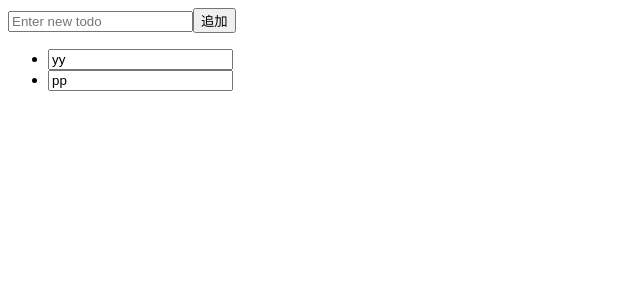
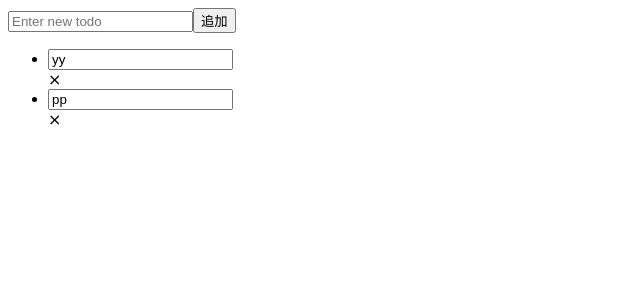
Before and after one commit to terashi77/reactTodoPractice, a Next.js app: page / in a window 1280 px wide. Shown: the top 300 px of the page, without its empty margins (0-640 px from the left). Built offline with nearby package versions, Linux system fonts and the light colour scheme.

Commit message:
タスクを一覧から削除するボタンを作成

```diff
--- a/components/TodoItem.tsx
+++ b/components/TodoItem.tsx
@@ -21,6 +21,12 @@ const TodoItem = (props: TodoItemInterface) => {
           }
         />
       </div>
+      <div
+        className="item-remove"
+        onClick={() => props.handleTodoRemove(props.todo.id)}
+      >
+        ⨯
+      </div>
     </div>
   );
 };
--- a/components/TodoList.tsx
+++ b/components/TodoList.tsx
@@ -8,7 +8,11 @@ const TodoList = (props: TodoListInterface) => {
       <ul>
         {props.todos.map((todo) => (
           <li key={todo.id}>
-            <TodoItem todo={todo} handleTodoUpdate={props.handleTodoUpdate} />
+            <TodoItem
+              todo={todo}
+              handleTodoUpdate={props.handleTodoUpdate}
+              handleTodoRemove={props.handleTodoRemove}
+            />
           </li>
         ))}
       </ul>
--- a/interfaces/TodoItemInterface.ts
+++ b/interfaces/TodoItemInterface.ts
@@ -6,4 +6,5 @@ export interface TodoItemInterface {
     event: React.ChangeEvent<HTMLInputElement>,
     id: string
   ) => void;
+  handleTodoRemove: (id: string) => void;
 }
--- a/interfaces/TodoListInterface.ts
+++ b/interfaces/TodoListInterface.ts
@@ -6,4 +6,5 @@ export interface TodoListInterface {
     event: React.ChangeEvent<HTMLInputElement>,
     id: string
   ) => void;
+  handleTodoRemove: (id: string) => void;
 }
--- a/pages/index.tsx
+++ b/pages/index.tsx
@@ -25,11 +25,22 @@ export default function Home() {
     setTodos(newTodosState);
   }
 
+  function handleTodoRemove(id: string) {
+    const newTodosState: TodoInterface[] = todos.filter(
+      (todo: TodoInterface) => todo.id !== id
+    );
+    setTodos(newTodosState);
+  }
+
   return (
     <div className="container">
       <main>
         <TodoForm handleTodoCreate={handleTodoCreate} />
-        <TodoList todos={todos} handleTodoUpdate={handleTodoUpdate} />
+        <TodoList
+          todos={todos}
+          handleTodoUpdate={handleTodoUpdate}
+          handleTodoRemove={handleTodoRemove}
+        />
       </main>
     </div>
   );
```
